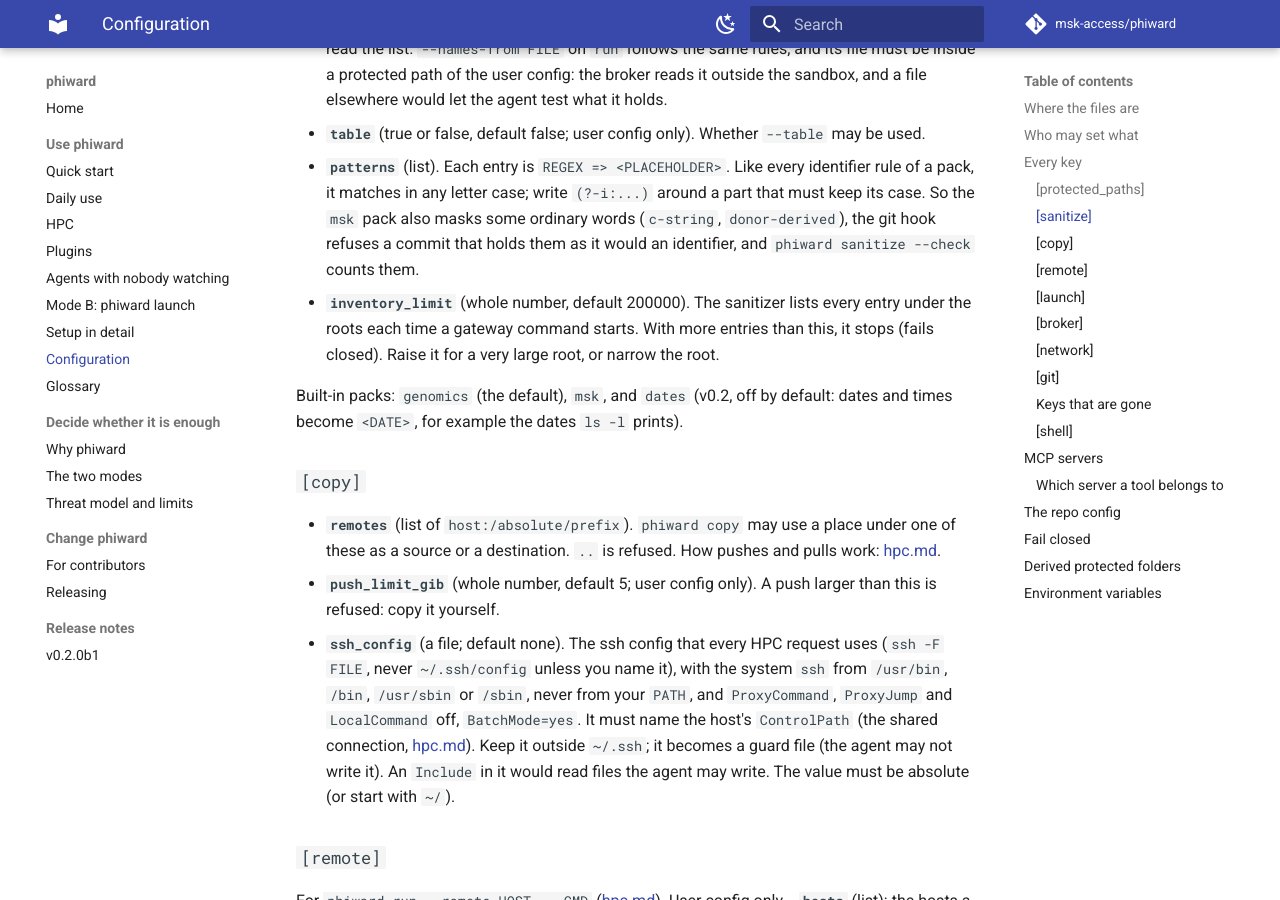
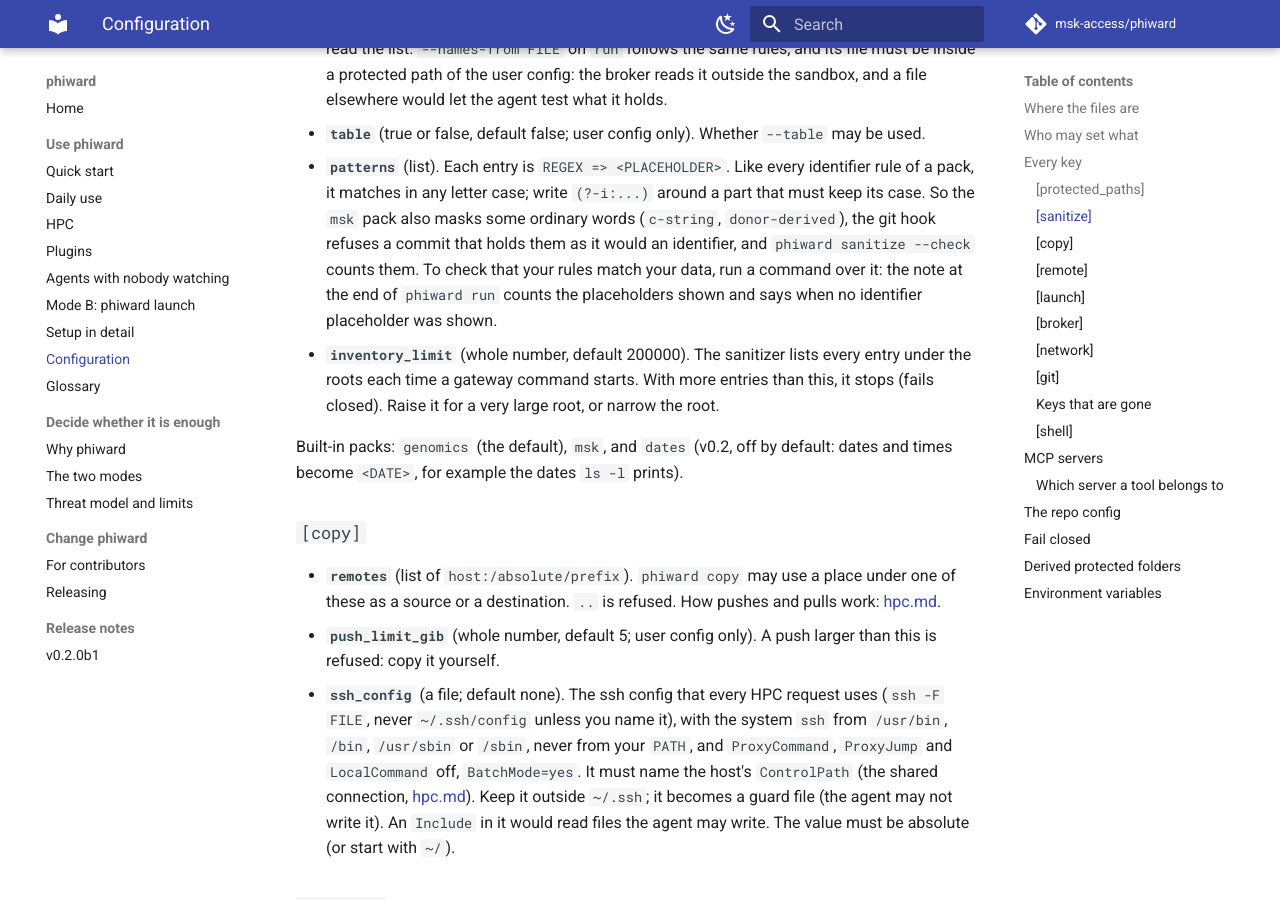
Before and after one commit to msk-access/phiward, an MkDocs documentation site: the page built from docs/configuration.md, in a window 1280 px wide and 900 px high, scrolled down 5172 px. Built offline with MkDocs 1.6.1 and Material for MkDocs 9.7.7, drawn with Linux system fonts in a browser that asks for light colours; comment, search, counter and statistics services are not loaded; the version menu is left out.

Commit message:
placeholder note: patient-path placeholders are identifiers; a test of the cap after a repeat note
From the review: path-rule placeholders (msk's <PATIENTPATH>, <CLINICALPATH>)
now count as identifiers, as daily-use.md says (a patient's folder), so output
full of them gives no false warning. A new test pins that a line dropped after a
repeat note reaches the cap is not counted. Docs: the note is printed only when
it has something to say; the 20-line rule in run --help; configuration.md says
how to check rules against data; the CHANGELOG lists the two cap tests.

```diff
--- a/docs/configuration.md
+++ b/docs/configuration.md
@@ -206,7 +206,9 @@ one that is a common word of the built-in stop list (for example `patient`, `nor
   pack, it matches in any letter case; write `(?-i:...)` around a part that must keep its case.
   So the `msk` pack also masks some ordinary words (`c-string`, `donor-derived`), the git
   hook refuses a commit that holds them as it would an identifier, and `phiward sanitize
-  --check` counts them.
+  --check` counts them. To check that your rules match your data, run a command over it: the
+  note at the end of `phiward run` counts the placeholders shown and says when no identifier
+  placeholder was shown.
 - **`inventory_limit`** (whole number, default 200000). The sanitizer lists every entry under the
   roots each time a gateway command starts. With more entries than this, it stops (fails
   closed). Raise it for a very large root, or narrow the root.
```
Also changed, not shown: CHANGELOG.md (+5 -0 lines), docs/daily-use.md (+2 -2 lines), 3 other files.
